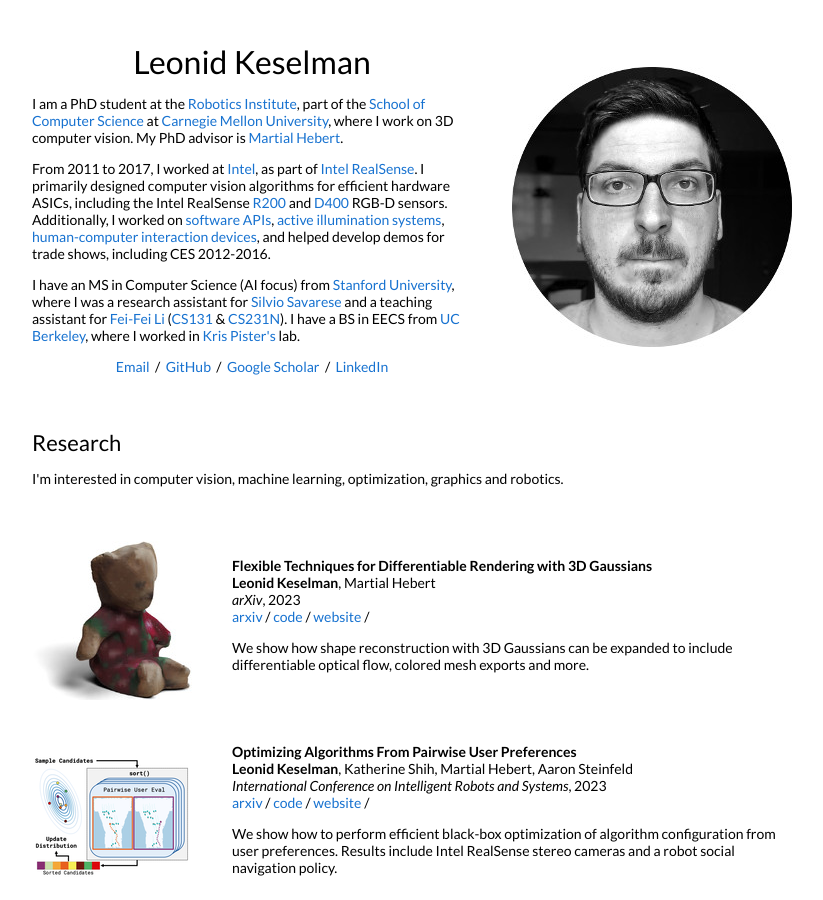
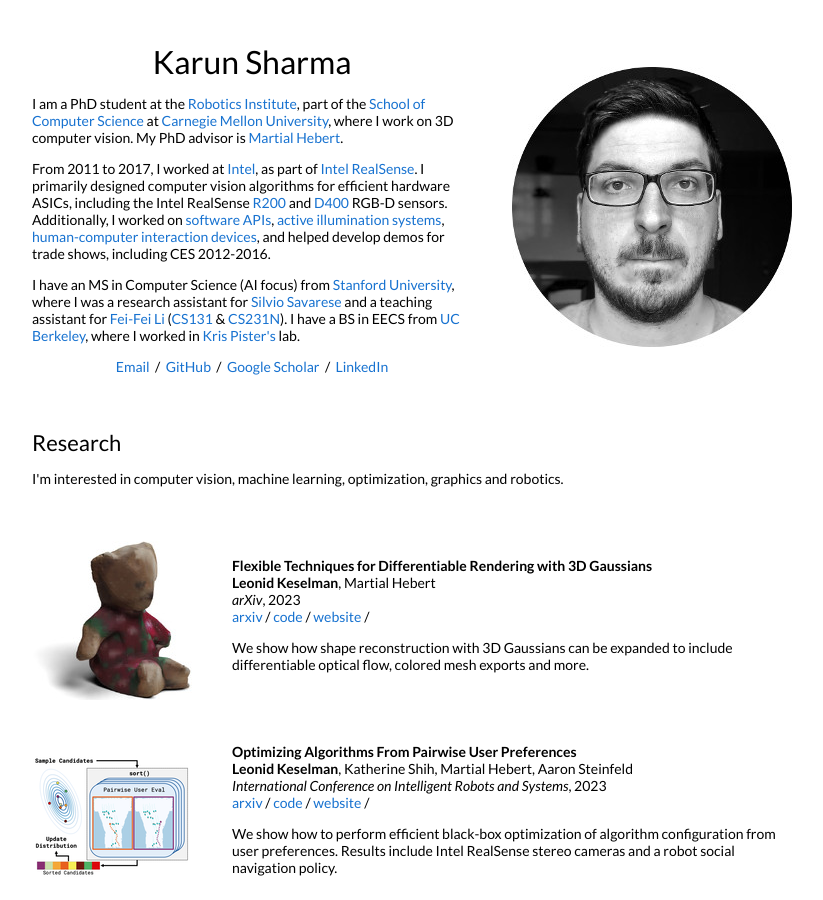
Before and after one commit to anonymous-atom/anonymous-atom.github.io, a Jekyll site: the page built from _posts/2023-08-28-3dgaussians.markdown, in a window 1280 px wide and 900 px high. Shown: the whole window, without its empty margins (228-1051 px from the left). Built offline with Jekyll 4.4.1, drawn with Linux system fonts in a browser that asks for light colours.

Commit message:
Name Update

```diff
--- a/_layouts/default.html
+++ b/_layouts/default.html
@@ -32,7 +32,7 @@
           <tr style="padding:0px">
             <td style="padding:2.5%;width:60%;vertical-align:middle">
               <h1>
-                Leonid Keselman
+                Karun Sharma
               </h1>
               <p>I am a PhD student at the <a href="https://www.ri.cmu.edu/">Robotics Institute</a>, part of the <a href="https://www.scs.cmu.edu/">School of Computer Science</a> at <a href="https://www.cmu.edu/">Carnegie Mellon University</a>, where I work on 3D computer vision. My PhD advisor is <a href="http://www.cs.cmu.edu/~hebert/">Martial Hebert</a>.
               </p>
```
